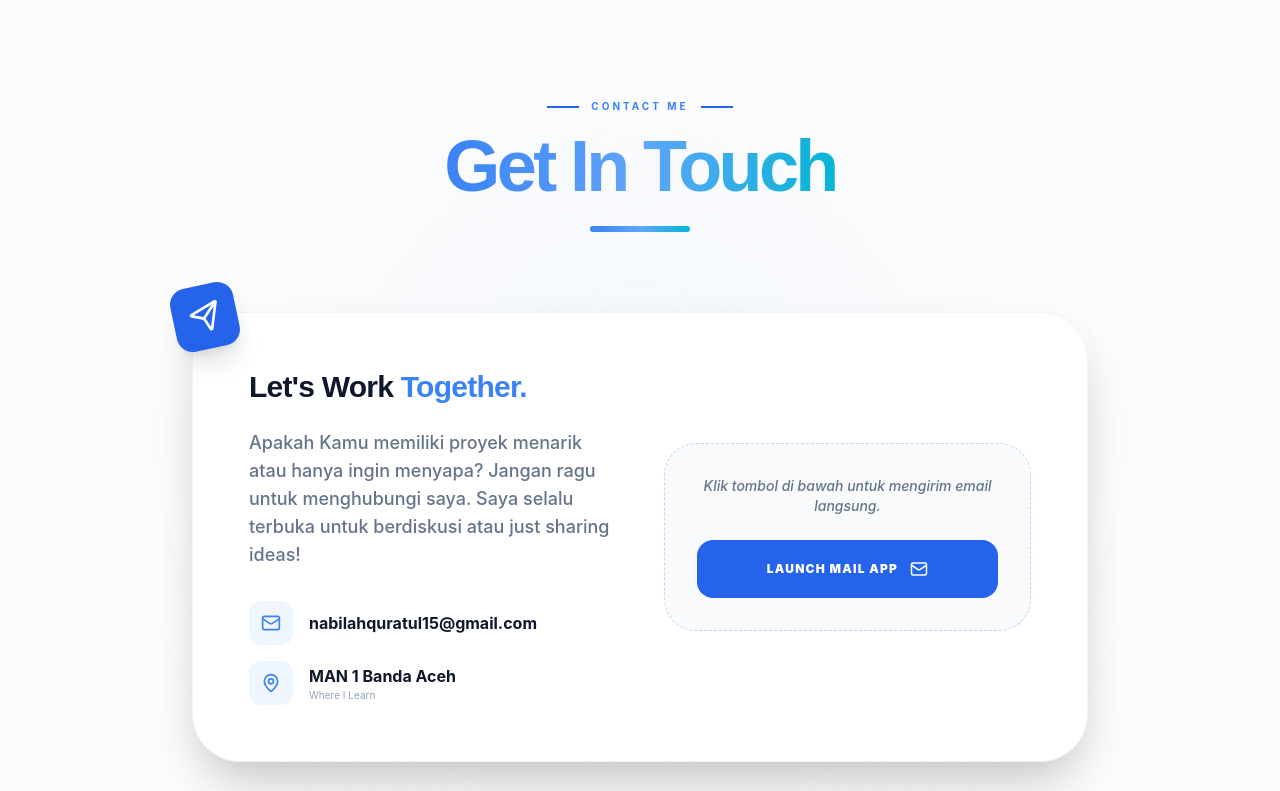
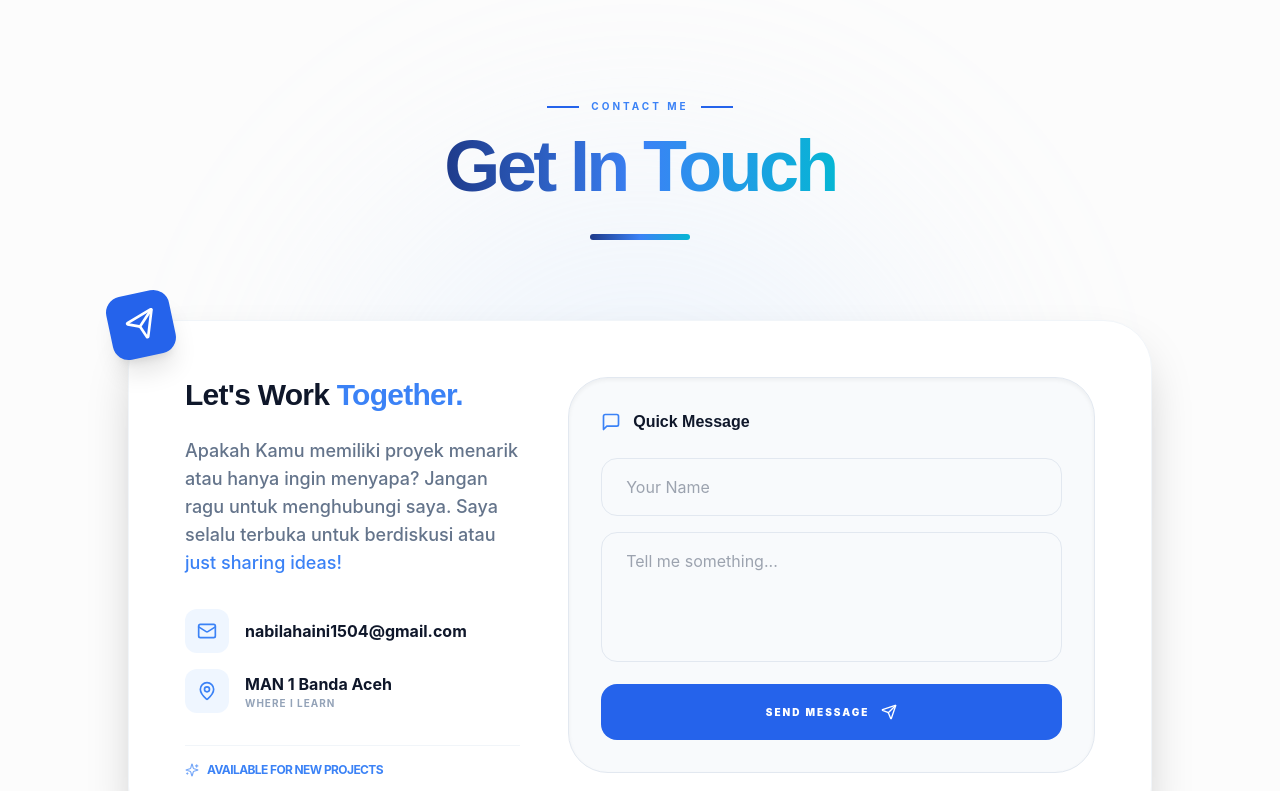
Before and after one commit to nabilahquratul15/web-portofolio-nabila, a React (Vite) app: page / in a window 1280 px wide. Shown: the part 3800-4591 px from the top of the page. Built offline with nearby package versions, Linux system fonts and the light colour scheme; the HTML template or start-up script is replaced by a standard one.

Commit message:
menambahkan fitur direct email langsung

```diff
--- a/src/components/ContactSection.tsx
+++ b/src/components/ContactSection.tsx
@@ -1,10 +1,10 @@
 import React, { useState, useEffect } from 'react';
 import { motion } from 'framer-motion';
-import { Mail, Send, MapPin } from 'lucide-react';
+import { Mail, Send, MapPin, MessageSquare, Sparkles } from 'lucide-react';
 
 export default function ContactSection() {
   const [isDark, setIsDark] = useState(false);
-  const myEmail = "nabilahquratul15@gmail.com";
+  const myEmail = "nabilahaini1504@gmail.com";
 
   useEffect(() => {
     const check = () => setIsDark(document.documentElement.classList.contains('dark'));
@@ -15,7 +15,6 @@ export default function ContactSection() {
   }, []);
 
   const bgColor = isDark ? "bg-[#0B1120]" : "bg-[#FCFCFC]";
-
   const cardBg = isDark
     ? "bg-[#0F172A]/90 border-blue-900/50 shadow-[0_0_50px_rgba(30,58,138,0.4)]"
     : "bg-white border-slate-100 shadow-2xl";
@@ -24,16 +23,18 @@ export default function ContactSection() {
   const subTextColor = isDark ? "text-slate-400" : "text-slate-500";
 
   const accentGradient = isDark
-    ? "from-[#0F172A] via-[#1E3A8A] to-[#1E40AF]"
-    : "from-[#3B82F6] via-[#60A5FA] to-[#06B6D4]";
+    ? "from-[#3B82F6] via-[#60A5FA] to-[#06B6D4]"
+    : "from-[#1E3A8A] via-[#3B82F6] to-[#06B6D4]";
 
   return (
     <section id="contact" className={`py-24 md:py-32 relative overflow-hidden transition-colors duration-500 ${bgColor}`}>
 
-      <div className={`absolute top-1/2 left-1/2 -translate-x-1/2 -translate-y-1/2 w-[600px] h-[600px] rounded-full blur-[120px] opacity-20 pointer-events-none ${isDark ? "bg-blue-600" : "bg-blue-100"}`}></div>
+      {/* Background Glow */}
+      <div className={`absolute top-1/2 left-1/2 -translate-x-1/2 -translate-y-1/2 w-[600px] h-[600px] rounded-full blur-[120px] opacity-20 pointer-events-none ${isDark ? "bg-blue-600" : "bg-blue-200"}`}></div>
 
       <div className="container mx-auto px-6 relative z-10">
 
+        {/* HEADER SECTION */}
         <motion.div
           initial={{ opacity: 0, y: 20 }}
           whileInView={{ opacity: 1, y: 0 }}
@@ -47,7 +48,7 @@ export default function ContactSection() {
             <div className="w-8 h-[2px] bg-blue-600"></div>
           </div>
 
-          <h2 className={`text-5xl md:text-7xl font-black tracking-tighter text-transparent bg-clip-text bg-gradient-to-r ${accentGradient}`}>
+          <h2 className={`text-5xl md:text-7xl font-black tracking-tighter text-transparent bg-clip-text bg-gradient-to-r leading-[1.2] pb-2 ${accentGradient}`}>
             Get In Touch
           </h2>
 
@@ -60,75 +61,102 @@ export default function ContactSection() {
           />
         </motion.div>
 
-        <div className="max-w-4xl mx-auto">
+        <div className="max-w-5xl mx-auto">
 
           <motion.div
             initial={{ opacity: 0, y: 40 }}
             whileInView={{ opacity: 1, y: 0 }}
             viewport={{ once: true }}
             transition={{ duration: 0.8 }}
-            className={`relative p-8 md:p-14 rounded-[3rem] border transition-all duration-500 ${cardBg}`}
+            whileHover={{ y: -10 }}
+            className={`relative p-8 md:p-14 rounded-[3rem] border transition-all duration-500 group/card ${cardBg}`}
           >
-            <div className={`absolute -top-7 -left-5 w-16 h-16 rounded-2xl flex items-center justify-center text-white transform -rotate-12
-              ${isDark ? "bg-[#1E40AF] shadow-[0_0_25px_rgba(30,64,175,0.6)]" : "bg-blue-600 shadow-xl"}`}>
+            {/* Floating Icon */}
+            <motion.div
+              whileHover={{ rotate: 12, scale: 1.1 }}
+              className={`absolute -top-7 -left-5 w-16 h-16 rounded-2xl flex items-center justify-center text-white transform -rotate-12 transition-all duration-300
+                ${isDark ? "bg-blue-600 shadow-[0_0_25px_rgba(37,99,235,0.6)]" : "bg-blue-600 shadow-xl"}`}>
               <Send size={32} />
-            </div>
+            </motion.div>
 
-            <div className="grid md:grid-cols-2 gap-12 items-center">
-              <div className="text-left">
+            <div className="grid lg:grid-cols-5 gap-12">
+
+              {/* LEFT SIDE: INFO */}
+              <div className="lg:col-span-2 text-left space-y-8">
+                <div>
                   <h3 className={`text-2xl md:text-3xl font-extrabold mb-6 tracking-tight ${textColor}`}>
                     Let's Work <span className="text-blue-500">Together.</span>
                   </h3>
                   <p className={`text-base md:text-lg font-medium leading-relaxed mb-8 ${subTextColor}`}>
-                  Apakah Kamu memiliki proyek menarik atau hanya ingin menyapa? Jangan ragu untuk menghubungi saya. Saya selalu terbuka untuk berdiskusi atau just sharing ideas!
+                    Apakah Kamu memiliki proyek menarik atau hanya ingin menyapa? Jangan ragu untuk menghubungi saya. Saya selalu terbuka untuk berdiskusi atau <span className="text-blue-500">just sharing ideas!</span>
                   </p>
+                </div>
 
                 <div className="space-y-4">
                   {/* Email Item */}
-                  <a href={`mailto:${myEmail}`} target="_blank" rel="noopener noreferrer" className="flex items-center gap-4 group cursor-pointer w-fit">
-                    <div className="p-3 rounded-xl bg-blue-50 dark:bg-blue-900/30 text-blue-500 transition-all group-hover:scale-110 group-hover:bg-blue-600 group-hover:text-white">
+                  <a href={`mailto:${myEmail}`} className="flex items-center gap-4 group cursor-pointer w-fit">
+                    <div className="p-3 rounded-xl bg-blue-50 dark:bg-blue-900/30 text-blue-500 transition-all group-hover:scale-110 group-hover:bg-blue-600 group-hover:text-white group-hover:shadow-lg group-hover:shadow-blue-500/30">
                       <Mail size={20} />
                     </div>
                     <span className={`font-bold transition-colors ${textColor} group-hover:text-blue-500`}>{myEmail}</span>
                   </a>
 
+                  {/* Location Item (Sekarang sudah ada efek biru pas dipencet/hover) */}
                   <a
-                    href="https://www.google.com/maps/search/?api=1&query=MAN+1+Banda+Aceh"
+                    href="https://maps.google.com/?q=MAN+1+Banda+Aceh"
                     target="_blank"
                     rel="noopener noreferrer"
                     className="flex items-center gap-4 group cursor-pointer w-fit"
                   >
-                    <div className="p-3 rounded-xl bg-blue-50 dark:bg-blue-900/30 text-blue-500 transition-all group-hover:scale-110 group-hover:bg-blue-600 group-hover:text-white">
+                    <div className="p-3 rounded-xl bg-blue-50 dark:bg-blue-900/30 text-blue-500 transition-all group-hover:scale-110 group-hover:bg-blue-600 group-hover:text-white group-hover:shadow-lg group-hover:shadow-blue-500/30">
                       <MapPin size={20} />
                     </div>
                     <div className="flex flex-col">
                         <span className={`font-bold transition-colors ${textColor} group-hover:text-blue-500`}>MAN 1 Banda Aceh</span>
-                        <span className="text-[10px] text-slate-400"> Where I Learn </span>
+                        <span className="text-[10px] text-slate-400 uppercase tracking-widest font-bold">Where I Learn</span>
                     </div>
                   </a>
                 </div>
+
+                <div className="pt-4 border-t border-slate-100 dark:border-slate-800 flex items-center gap-2 text-blue-500 font-bold text-xs uppercase tracking-tighter">
+                   <Sparkles size={14} className="animate-pulse" /> Available for new projects
+                </div>
               </div>
 
-              <div className="flex flex-col items-center">
-                <div className={`w-full p-8 rounded-[2rem] ${isDark ? "bg-blue-900/20" : "bg-slate-50"} border border-dashed border-blue-500/30 flex flex-col items-center`}>
-                  <p className={`text-sm mb-6 font-medium italic text-center ${subTextColor}`}>
-                    Klik tombol di bawah untuk mengirim email langsung.
-                  </p>
-                  <a
-                    href={`mailto:${myEmail}`}
-                    target="_blank"
-                    rel="noopener noreferrer"
-                    className="group relative w-full py-5 rounded-2xl bg-blue-600 text-white font-black tracking-widest text-xs uppercase overflow-hidden transition-all hover:scale-[1.02] active:scale-95 flex items-center justify-center gap-3"
+              {/* RIGHT SIDE: DIRECT EMAIL FORM */}
+              <div className="lg:col-span-3">
+                <div className={`p-8 rounded-[2.5rem] transition-all duration-500 ${isDark ? "bg-blue-900/10 border-blue-800/20 shadow-inner" : "bg-slate-50 border-slate-200 shadow-inner"} border`}>
+                  <div className="flex items-center gap-3 mb-6">
+                    <MessageSquare size={20} className="text-blue-500" />
+                    <h4 className={`font-bold ${textColor}`}>Quick Message</h4>
+                  </div>
+
+                  <div className="space-y-4">
+                    <input
+                      type="text"
+                      placeholder="Your Name"
+                      className={`w-full px-6 py-4 rounded-2xl border bg-transparent outline-none transition-all focus:ring-4 focus:ring-blue-500/10 ${isDark ? "border-slate-800 text-white focus:border-blue-500" : "border-slate-200 text-slate-900 focus:border-blue-500"}`}
+                    />
+                    <textarea
+                      placeholder="Tell me something..."
+                      rows={4}
+                      className={`w-full px-6 py-4 rounded-2xl border bg-transparent outline-none transition-all focus:ring-4 focus:ring-blue-500/10 resize-none ${isDark ? "border-slate-800 text-white focus:border-blue-500" : "border-slate-200 text-slate-900 focus:border-blue-500"}`}
+                    ></textarea>
+
+                    <button
+                      onClick={() => window.location.href = `mailto:${myEmail}?subject=Halo Nabilah!&body=Hai Nabilah, saya ingin mengobrol tentang...`}
+                      className="group relative w-full py-5 rounded-2xl bg-blue-600 text-white font-black tracking-[0.2em] text-[10px] uppercase overflow-hidden transition-all hover:scale-[1.02] hover:shadow-xl hover:shadow-blue-500/40 active:scale-95 flex items-center justify-center gap-3"
                     >
                       <div className="absolute inset-0 bg-gradient-to-r from-transparent via-white/20 to-transparent -translate-x-full group-hover:translate-x-full transition-transform duration-700"></div>
-                    LAUNCH MAIL APP
-                    <Mail size={18} className="group-hover:rotate-12 transition-transform" />
-                  </a>
+                      SEND MESSAGE
+                      <Send size={16} className="group-hover:translate-x-1 group-hover:-translate-y-1 transition-transform" />
+                    </button>
                   </div>
                 </div>
               </div>
+
+            </div>
           </motion.div>
-
         </div>
       </div>
     </section>
```
Lines whose indentation alone changed are shown as unchanged.
